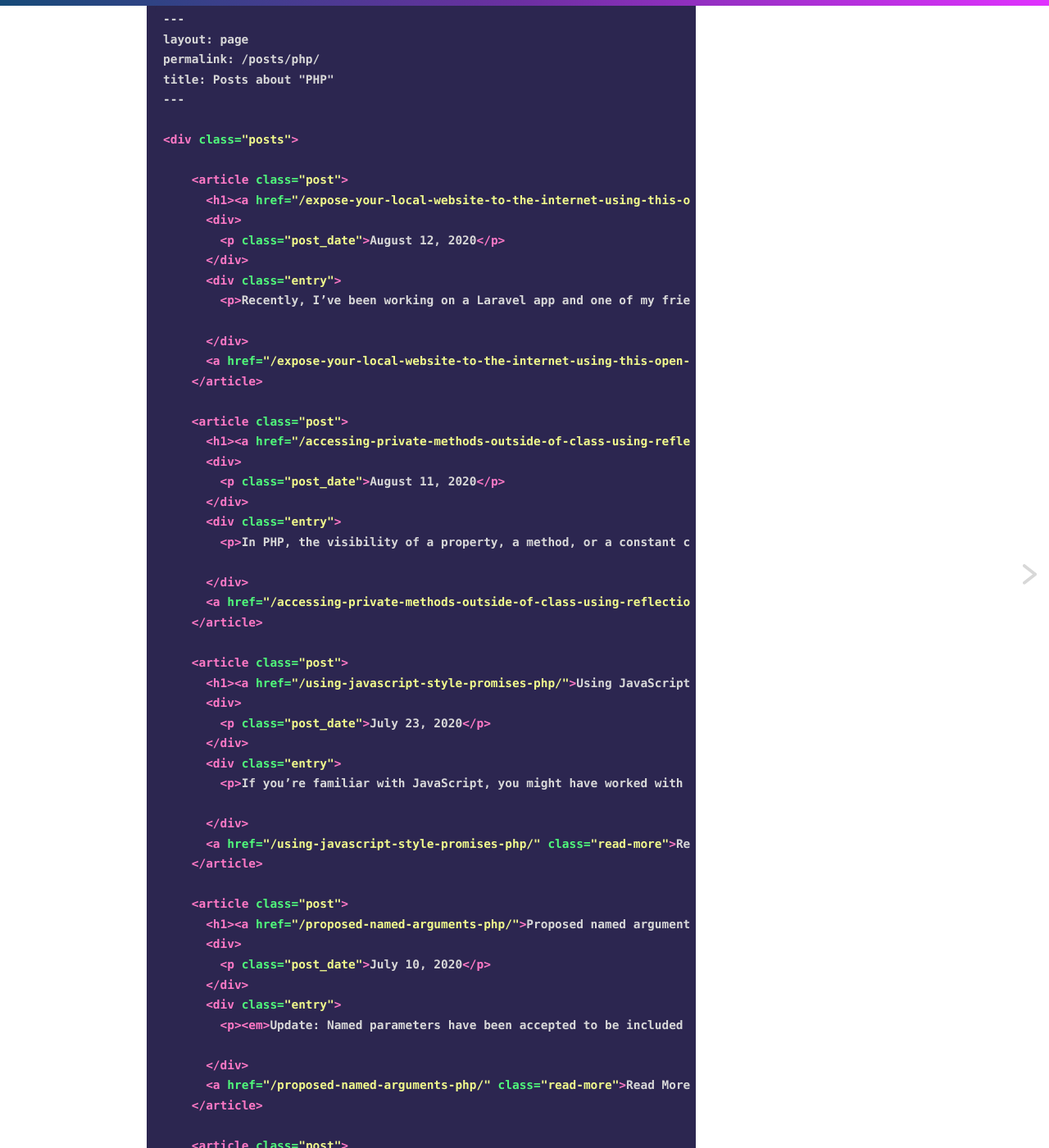
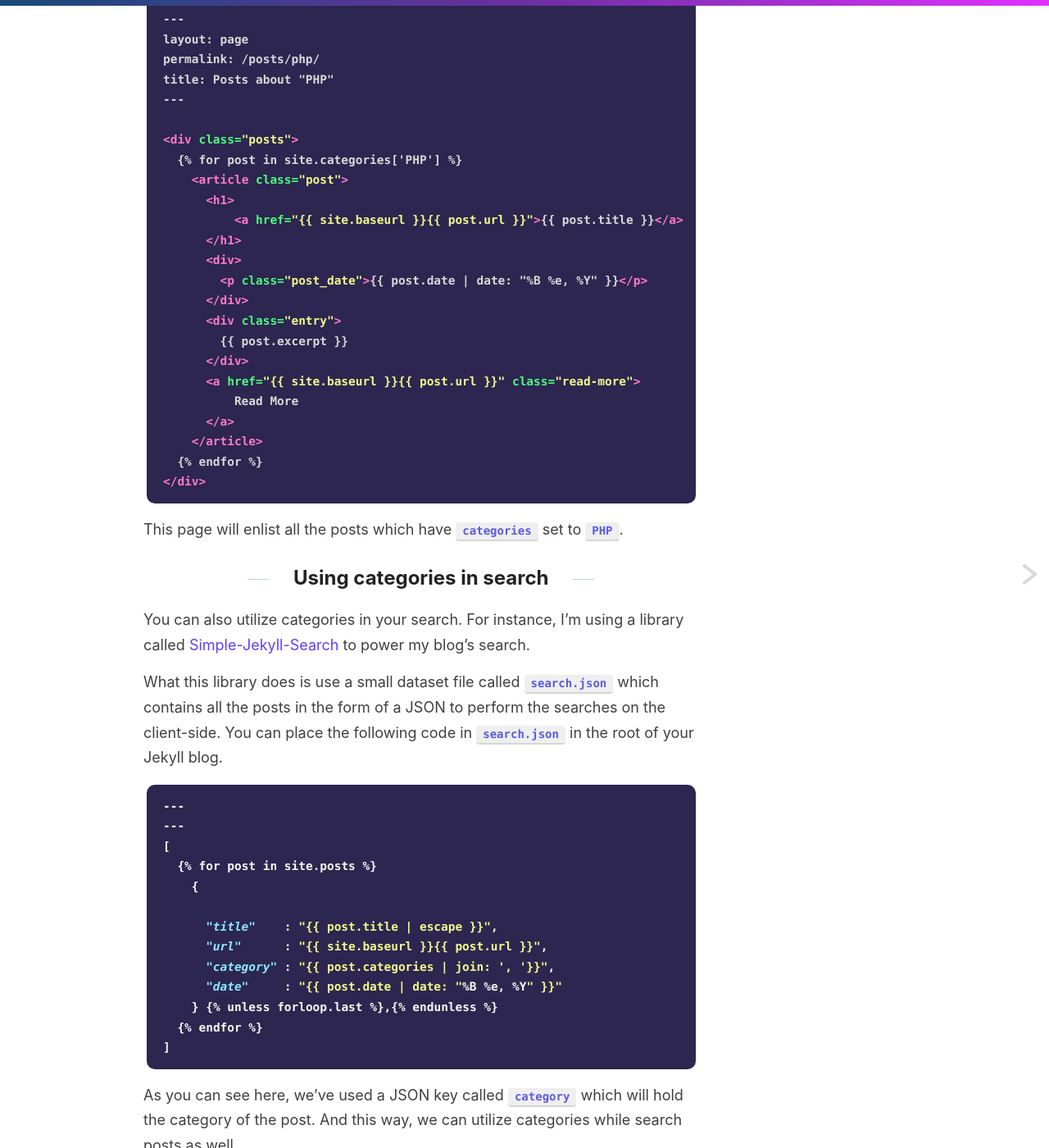
Before and after one commit to varunkumardev/amitmerchant1990.github.io, a Jekyll site: the page built from _posts/2020-08-27-how-to-categorize-your-posts-in-jekyll.md, in a window 1280 px wide and 1400 px high, scrolled down 2362 px. Shown: the whole window at 82% size. Built offline with Jekyll 4.4.1, drawn with Linux system fonts in a browser that asks for light colours; comment, search, counter and statistics services are not loaded; some of the changed text lies outside the part shown.

Commit message:
improve post.

````diff
--- a/_posts/2020-08-27-how-to-categorize-your-posts-in-jekyll.md
+++ b/_posts/2020-08-27-how-to-categorize-your-posts-in-jekyll.md
@@ -81,18 +81,22 @@
 ---
 
 <div class="posts">
-  {% for post in site.categories['PHP'] %}
+  {% raw %}{% for post in site.categories['PHP'] %}
     <article class="post">
-      <h1><a href="{{ site.baseurl }}{{ post.url }}">{{ post.title }}</a></h1>
+      <h1>
+          <a href="{{ site.baseurl }}{{ post.url }}">{{ post.title }}</a>
+      </h1>
       <div>
         <p class="post_date">{{ post.date | date: "%B %e, %Y" }}</p>
       </div>
       <div class="entry">
         {{ post.excerpt }}
       </div>
-      <a href="{{ site.baseurl }}{{ post.url }}" class="read-more">Read More</a>
+      <a href="{{ site.baseurl }}{{ post.url }}" class="read-more">
+          Read More
+      </a>
     </article>
-  {% endfor %}
+  {% endfor %}{% endraw %}
 </div>
 ```
 
@@ -108,7 +112,7 @@
 ---
 ---
 [
-  {% for post in site.posts %}
+  {% raw %}{% for post in site.posts %}
     {
 
       "title"    : "{{ post.title | escape }}",
@@ -116,7 +120,7 @@
       "category" : "{{ post.categories | join: ', '}}",
       "date"     : "{{ post.date | date: "%B %e, %Y" }}"
     } {% unless forloop.last %},{% endunless %}
-  {% endfor %}
+  {% endfor %}{% endraw %}
 ]
 ```
 
````
